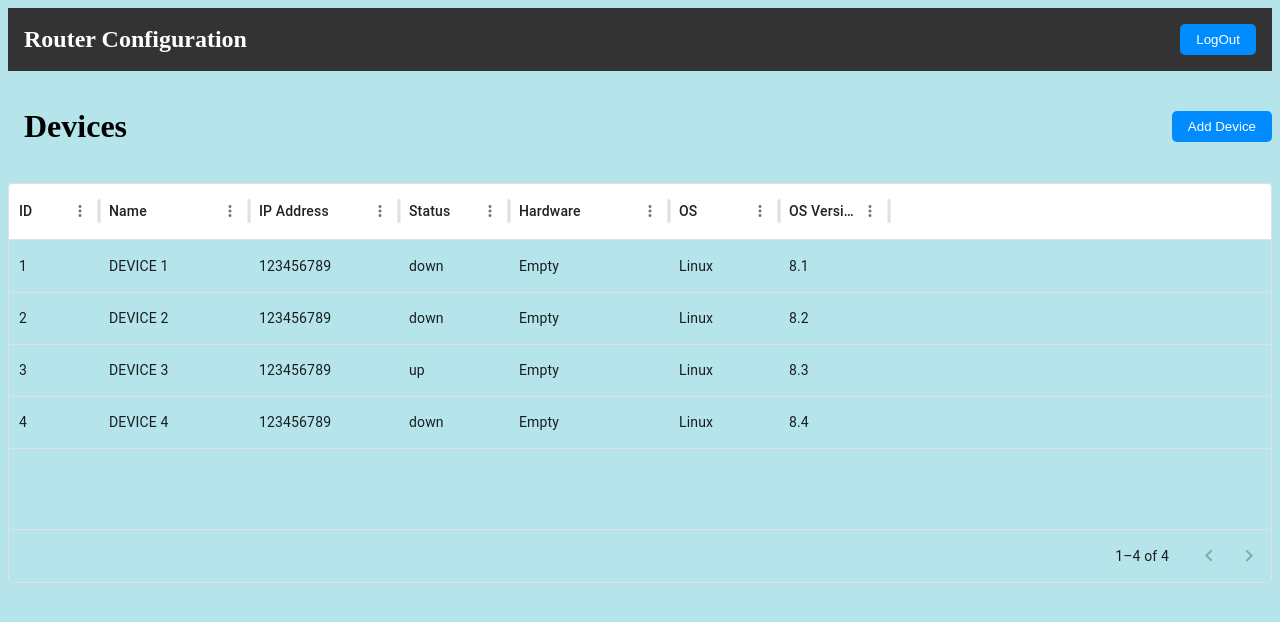
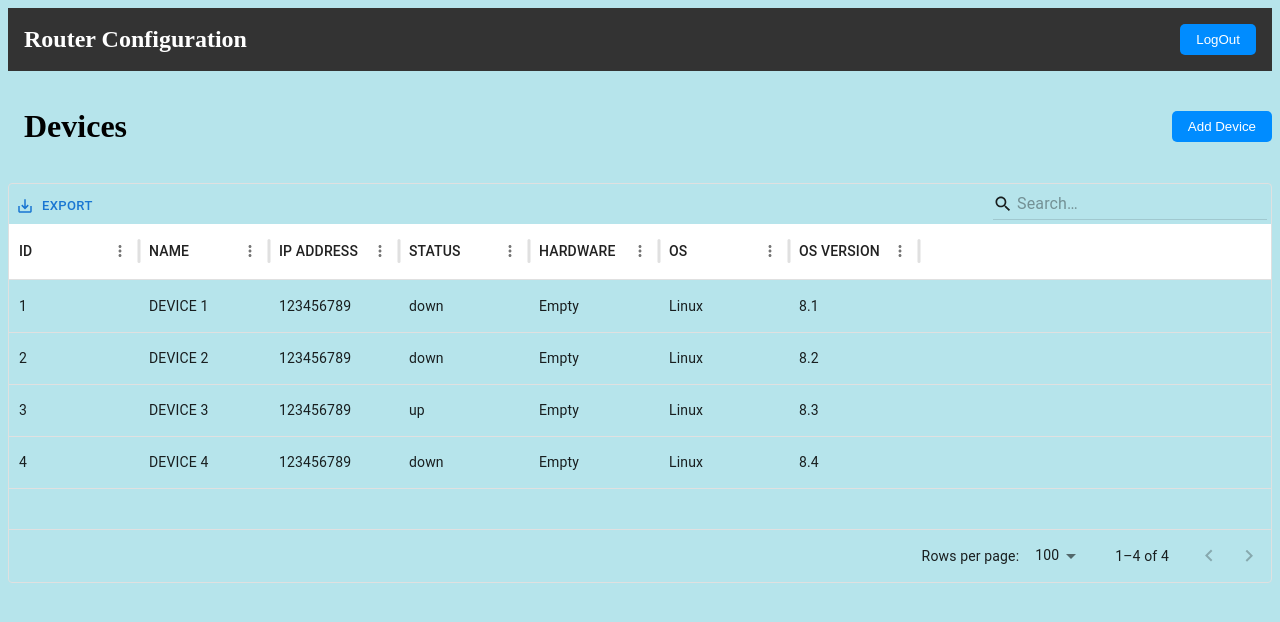
Before and after one commit to MayurKamble110/RemoteRouterConfigurationAssistent, a React (Create React App) app in the folder ui/: page / in a window 1280 px wide. Shown: the top 622 px of the page. Built offline with nearby package versions, Linux system fonts and the light colour scheme.

Commit message:
updated table view

```diff
--- a/ui/package.json
+++ b/ui/package.json
@@ -5,6 +5,7 @@
   "dependencies": {
     "@mui/material": "^5.15.14",
     "@mui/x-data-grid": "^7.1.0",
+    "@mui/x-data-grid-generator": "^7.0.0",
     "@testing-library/jest-dom": "^5.17.0",
     "@testing-library/react": "^13.4.0",
     "@testing-library/user-event": "^13.5.0",
--- a/ui/src/Component/Dialog.css
+++ b/ui/src/Component/Dialog.css
@@ -1,4 +1,11 @@
 /* Style for the modal form */
+#dialog{
+    border: 1px solid #ccc;
+    padding: 20px;
+    border-radius: 8px;
+    box-shadow: 0 0 10px rgba(0, 0, 0, 0.1);
+    width:400px;
+}
 .modal-form {
     width: 300px; /* Adjust width as needed */
     padding: 20px;
--- a/ui/src/Component/Dialog.jsx
+++ b/ui/src/Component/Dialog.jsx
@@ -3,12 +3,13 @@ import './Dialog.css';
 import DEVICES from "../Data/device";
 import { useState } from "react";
 
-function Dialog(props,ref){
+function Dialog(props){
 
     const modal = useRef();
     const [formData, setFormData] = useState({
         username: '',
         ipAddress: '',
+        deviceName: '',
         loginPassword: '',
         enablePassword: ''
     });
@@ -25,6 +26,7 @@ function Dialog(props,ref){
     function handleCloseModal()
     {
         props.onClose();
+        console.log(formData)
     }
 
     const handleChange = (event) => {
@@ -49,6 +51,10 @@ function Dialog(props,ref){
                     <input type="text" name="ipAddress" value={formData.ipAddress} onChange={handleChange}></input>
                 </div>
                 <div>
+                    <label>Device Name</label>
+                    <input type="text" name="deviceName" value={formData.deviceName} onChange={handleChange}></input>
+                </div>
+                <div>
                     <label>Login Password</label>
                     <input type="password" name="loginPassword" value={formData.loginPassword} onChange={handleChange}></input>
                 </div>
--- a/ui/src/Component/InfoTable.jsx
+++ b/ui/src/Component/InfoTable.jsx
@@ -1,81 +1,35 @@
 import * as React from 'react';
 import Box from '@mui/material/Box';
-import { DataGrid } from '@mui/x-data-grid';
+import { DataGrid, GridToolbar } from '@mui/x-data-grid';
 import DEVICES from '../Data/device';
-import noDataImg from '../Images/noData2.png'
 
-const columns = [
-  {
-    field: 'id',
-    headerName: 'ID',
-    width: 90 },
-  {
-    field: 'name',
-    headerName: 'Name',
-    width: 150,
-    editable: true,
-  },
-  {
-    field: 'ip_address',
-    headerName: 'IP Address',
-    width: 150,
-    editable: true,
-  },
-  {
-    field: 'status',
-    headerName: 'Status',
-    width: 110,
-    editable: true,
-  },
-  {
-    field: 'hardware',
-    headerName: 'Hardware',
-    description: 'This hardware is used.',
-    sortable: false,
-    width: 160,
-    // valueGetter: (value, row) => `${row.firstName || ''} ${row.lastName || ''}`,
-  },
-  {
-    field: 'os',
-    headerName: 'OS',
-    width: 110,
-    editable: true,
-  },
-  {
-    field: 'os_version',
-    headerName: 'OS Version',
-    width: 110,
-    editable: true,
-  }
-];
+const VISIBLE_FIELDS = ['id', 'name', 'ip_address', 'status', 'hardware', 'os', 'os_version'];
 
-function NoDataView() {
-    return (
-        <div style={{ display: 'flex', justifyContent: 'center', height: 500, width: '200' }}>
-        <img src={noDataImg} alt="No data available" style={{ width: '50%', height: '50%', paddingTop:'30px' }} /> {/* Adjust width and height as needed */}
-      </div>
-    );
-  }
+export default function DeviceGrid() {
+  const data = React.useMemo(() => {
+    return {
+      rows: DEVICES,
+      columns: VISIBLE_FIELDS.map(field => ({
+        field,
+        headerName: field.replace(/_/g, ' ').toUpperCase(), // Replace underscores with spaces and capitalize
+        width: 130,
+      })),
+    };
+  }, []);
 
-export default function InfoTable() {
   return (
     <Box sx={{ height: 400, width: '100%' }}>
       <DataGrid
-        rows={DEVICES}
-        columns={columns}
-        initialState={{
-          pagination: {
-            paginationModel: {
-              pageSize: 10,
-            },
+        {...data}
+        disableColumnFilter
+        disableColumnSelector
+        disableDensitySelector
+        slots={{ toolbar: GridToolbar }}
+        slotProps={{
+          toolbar: {
+            showQuickFilter: true,
           },
         }}
-        pageSizeOptions={[10]}
-        // checkboxSelection
-        slots={{ noRowsOverlay: NoDataView}}
-        sx={{ '--DataGrid-overlayHeight': '300px' }}
-        disableRowSelectionOnClick
-        // isCellEditable={(params) => params.row.status === 'up'}
       />
     </Box>
   );
```
Also changed, not shown: 1 other file (tests, documents, lock files or other folders).
